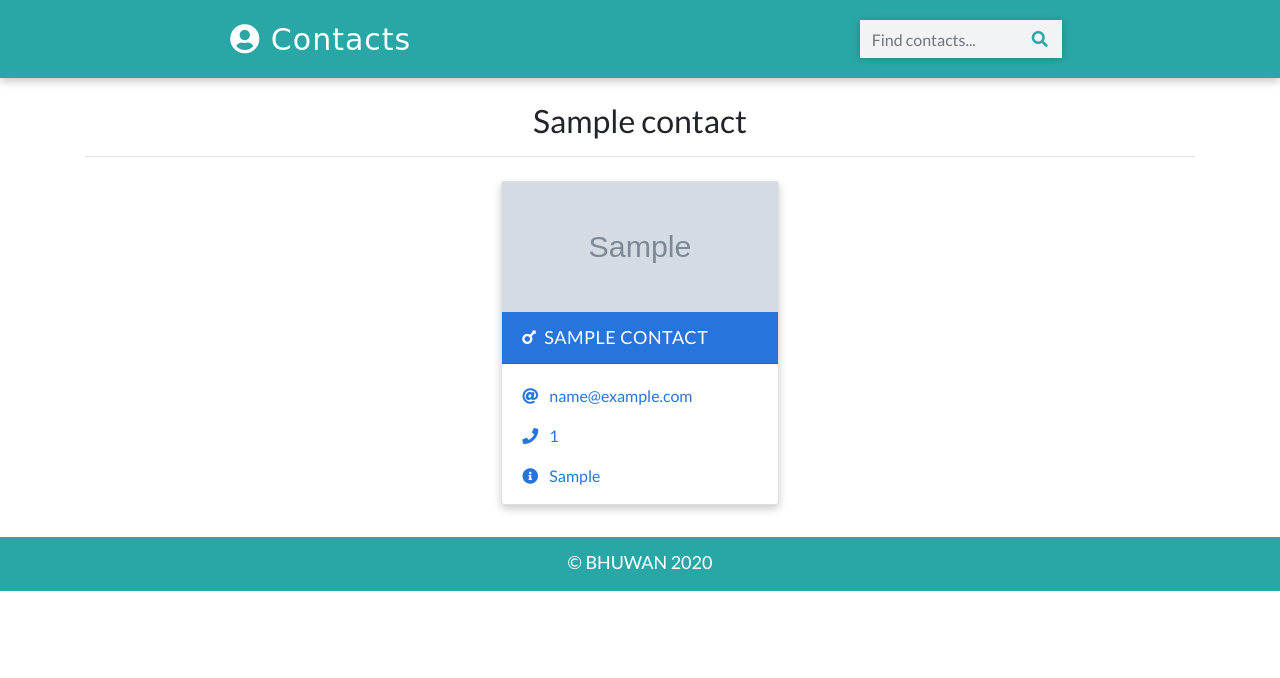
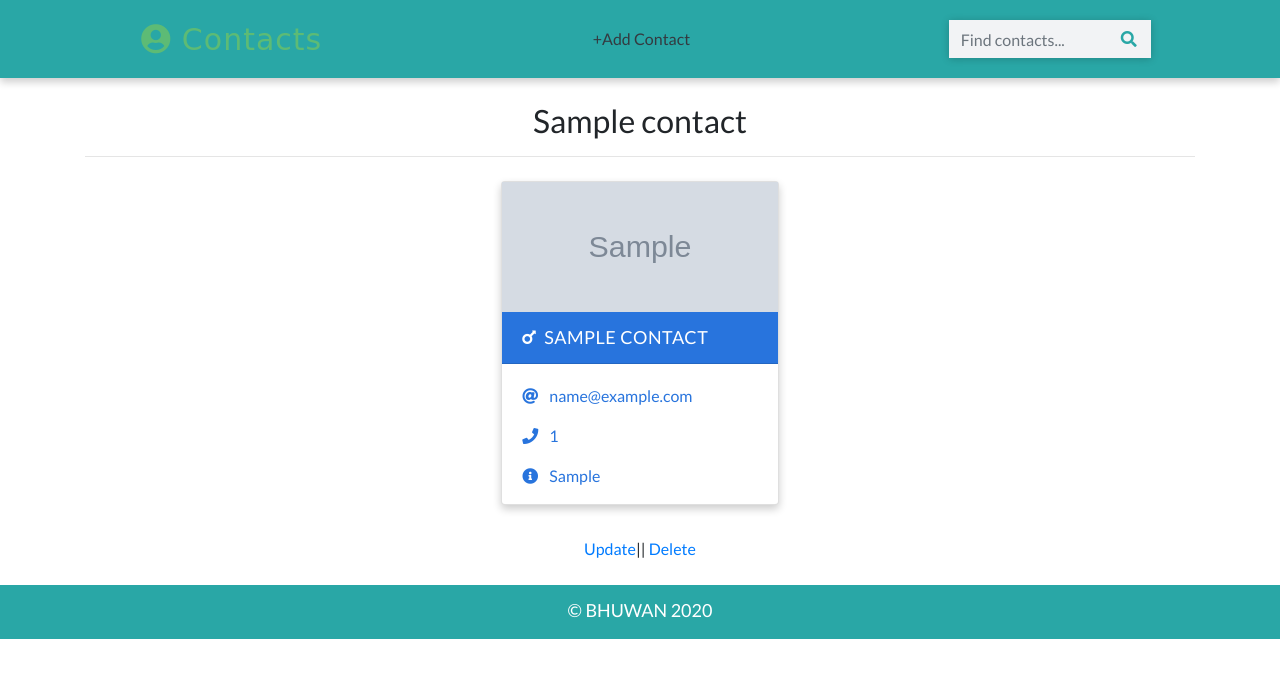
Before and after one commit to Bhuwan980/contact_manager, a Django app: page /detail/1/ in a window 1280 px wide. Shown: the top 678 px of the page. Run offline with Django 3.2, Linux system fonts and the light colour scheme; tables that the repository leaves empty hold one stand-in row (values such as "Sample post"); grey boxes marked "Sample" are stand-in pictures; some libraries are stand-ins or nearby versions.

Commit message:
add, delete and update functionality is added

```diff
--- a/app/models.py
+++ b/app/models.py
@@ -6,7 +6,7 @@ class Contact(models.Model):
 	phone = models.IntegerField()
 	info = models.TextField(max_length = 200, blank=True)
 	email = models.EmailField(blank=True)
-	date = models.DateTimeField()
+	date = models.DateTimeField(auto_now_add=True)
 	image = models.ImageField(upload_to="images/",blank=True)
 	gender = models.TextField(max_length = 40,choices=(('male','Male'),('female','Female')))
 
--- a/app/urls.py
+++ b/app/urls.py
@@ -4,4 +4,7 @@ urlpatterns = [
 path('',views.HomeListView.as_view(),name='index'),
 path('detail/<int:pk>/',views.DetailDetailView.as_view(),name='detail'),
 path('search/',views.search,name='search'),
+path('contact/create/',views.ContactCreateView.as_view(),name='create'),
+path('contact/update/<int:pk>/',views.ContactUpdateView.as_view(),name='update'),
+path('contact/delete/<int:pk>/',views.ContactDeleteView.as_view(),name='delete'),
 ]
--- a/app/views.py
+++ b/app/views.py
@@ -1,7 +1,8 @@
-from django.shortcuts import render,get_object_or_404,redirect
+from django.shortcuts import render,redirect
 from .models import Contact
 from django.views.generic import ListView,DetailView
 from django.db.models import Q
+from django.views.generic.edit import CreateView,UpdateView,DeleteView
 
 # Create your views here.
 # def index(request):
@@ -35,3 +36,22 @@ def search(request):
 		return render(request,'search.html',context)
 	else:
 		return redirect('index')
+
+class ContactCreateView(CreateView):
+	model = Contact
+	template_name = 'create.html'
+	fields = ['name','phone','info','email','image','gender']
+	success_url = '/'
+class ContactUpdateView(UpdateView):
+	model = Contact
+	template_name='update.html'
+	fields = ['name','phone','info','email','image','gender']
+
+	def form_valid(self,form):
+		instance = form.save()
+		return redirect ('detail',instance.pk)
+
+class ContactDeleteView(DeleteView):
+	model = Contact
+	template_name='delete.html'
+	success_url = '/'
--- a/static/css/main.css
+++ b/static/css/main.css
@@ -20,11 +20,12 @@ nav {
   padding-bottom: 12px;
   box-shadow: 0 4px 8px 0 rgba(0, 0, 0, 0.2);
 }
+
 .logo {
   font-size: 30px;
   letter-spacing: 1px;
   /* background: var(--logo); */
-  color: white;
+  color: rgb(93, 187, 117);
   padding: 2px 12px;
   border-radius: 8px;
   font-family: cursive;
--- a/templates/base.html
+++ b/templates/base.html
@@ -37,13 +37,15 @@
       <a class="logo" href="{% url 'index' %}">
         <i class="fas fa-user-circle"></i>&nbsp;Contacts
       </a>
+{% comment %} contact add functionality {% endcomment %}
+     <a href="{% url 'create' %}" class="btn-outline-dark">+Add Contact</a>
+
       <form class="form-inline my-2" action="{% url 'search' %}" method='GET'>
         <input
           class="form-control"
-          type="text"
+          type="search"
           placeholder="Find contacts..."
           name = search_text
-
         />
         <button class="btn" type="submit"><i class="fas fa-search"></i></button>
       </form>
--- a/templates/detail.html
+++ b/templates/detail.html
@@ -32,7 +32,11 @@ Details
           <p><i class="fas fa-info-circle mr-2"></i> {{ contacts.info }}</p>
         </div>
       </div>
-    </div>
+
+       </div>
+      <br>
+      <center> <a href="{% url 'update' contacts.id %}">Update</a>|| <a href="{% url 'delete' contacts.id %}">Delete</a> </center>
+
     <!-- Main Section ends-->
 
    {% endblock %}
```
Also changed, not shown: templates/create.html (added, +15 -0 lines), templates/delete.html (added, +15 -0 lines), templates/update.html (added, +15 -0 lines), app/migrations/0005_auto_20200106_1643.py (added), app/migrations/0006_auto_20200106_1651.py (added).
